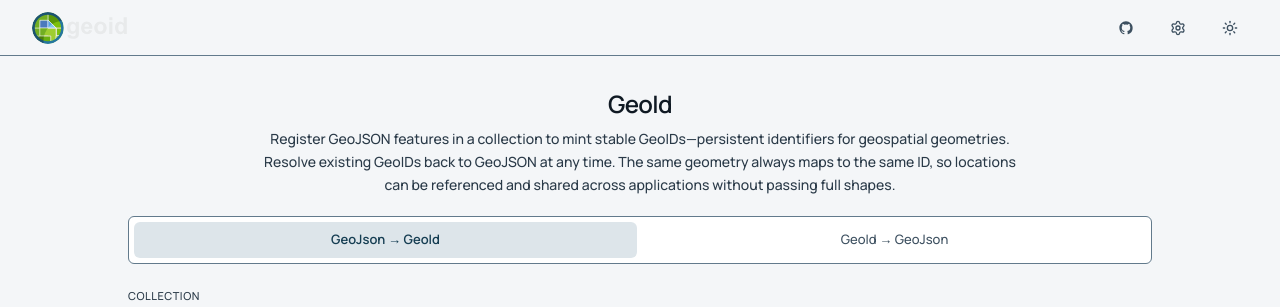
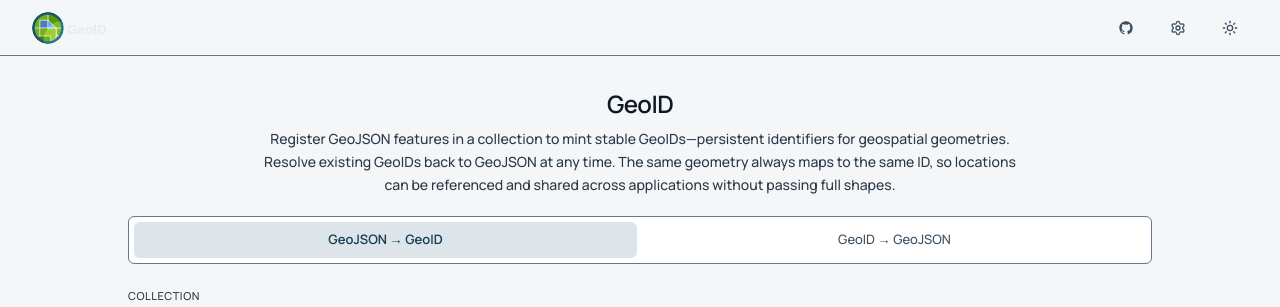
Before and after one commit to openforis/geoid-ui, a Next.js app in the folder app/: page / in a window 1280 px wide. Shown: the top 307 px of the page. Built offline with nearby package versions, Linux system fonts and the light colour scheme.

Commit message:
GeoID naming consolidation

```diff
--- a/app/src/app/layout.tsx
+++ b/app/src/app/layout.tsx
@@ -6,7 +6,7 @@ import { Footer } from "@/components/layout/footer";
 import "./globals.css";
 
 export const metadata: Metadata = {
-  title: "GeoId",
+  title: "GeoID",
   description: "Register geospatial features to mint stable GeoIDs, or resolve IDs back to GeoJSON.",
 };
 
--- a/app/src/app/page.tsx
+++ b/app/src/app/page.tsx
@@ -8,7 +8,7 @@ export default function Home() {
     <div className="mx-auto flex w-full max-w-5xl flex-1 flex-col min-h-0 gap-5">
       <div className="shrink-0 text-center">
         <h1 className="text-2xl font-semibold tracking-tight text-text-primary">
-          GeoId
+          GeoID
         </h1>
         <p className="mx-auto mt-2 max-w-3xl text-sm leading-relaxed text-text-muted">
           Register GeoJSON features in a collection to mint stable GeoIDs—persistent identifiers
--- a/app/src/components/converter/converter-panel.tsx
+++ b/app/src/components/converter/converter-panel.tsx
@@ -32,10 +32,10 @@ export function ConverterPanel({ className, maxFileSize }: { className?: string;
       {showTabs && (
         <TabsList className="w-full">
           <TabsTrigger value="geojson-to-geoid" className="flex-1">
-            GeoJson → GeoId
+            GeoJSON → GeoID
           </TabsTrigger>
           <TabsTrigger value="geoid-to-geojson" className="flex-1">
-            GeoId → GeoJson
+            GeoID → GeoJSON
           </TabsTrigger>
         </TabsList>
       )}
--- a/app/src/components/layout/navbar.tsx
+++ b/app/src/components/layout/navbar.tsx
@@ -17,7 +17,7 @@ export function Navbar() {
       <Link href="/" className="flex shrink-0 items-center no-underline">
         <Image
           src={theme === "dark" ? "/geoid_logo_nav_white.svg" : "/geoid_logo_nav.svg"}
-          alt="GeoId"
+          alt="GeoID"
           width={102}
           height={32}
           className="h-8 w-auto"
```
Also changed, not shown: app/public/geoid_logo_nav.svg, app/public/geoid_logo_nav_white.svg.
